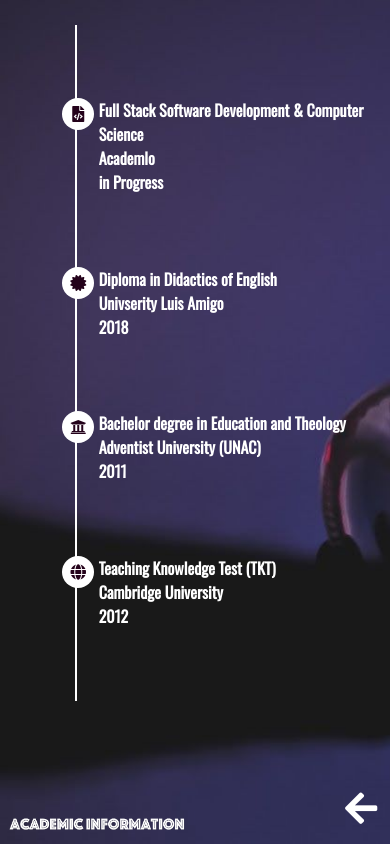
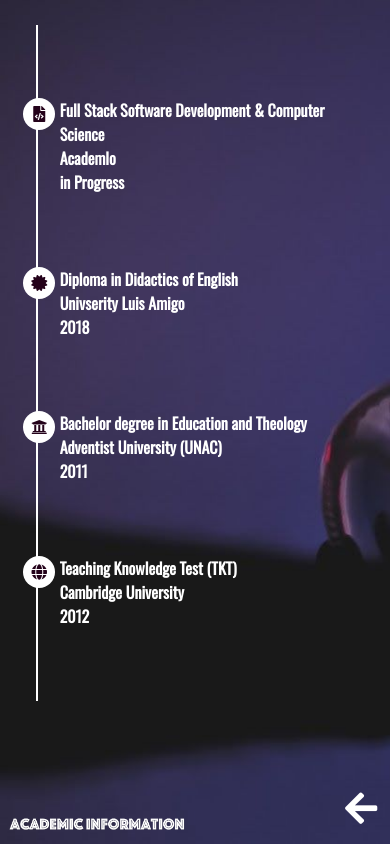
Before and after one commit to jayad23/ProfessionalPortfolio, a React (Create React App) app: page /academic in a window 390 px wide. Built offline with nearby package versions, Linux system fonts and the light colour scheme.

Commit message:
fixing 9

```diff
--- a/src/Styles/Academic.css
+++ b/src/Styles/Academic.css
@@ -97,10 +97,16 @@
     }
 
     .academic-information{
-        right: 0;
+        right: 10%;
     }
 
     .academic-information > ul > div > h4, h6{
         font-size: 1rem;
     }
 }
+
+@media screen and (max-width: 368px){
+    .academic-information{
+        right: -8%;
+    }
+}
```
